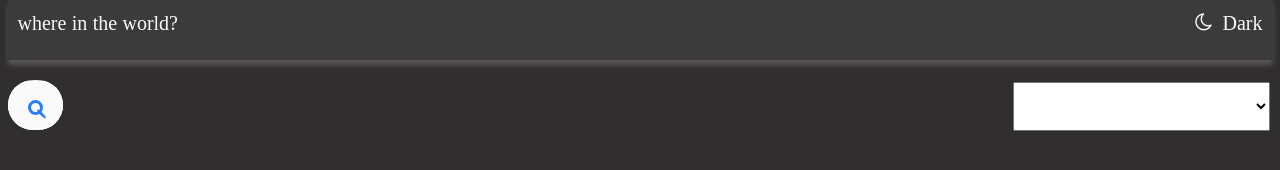
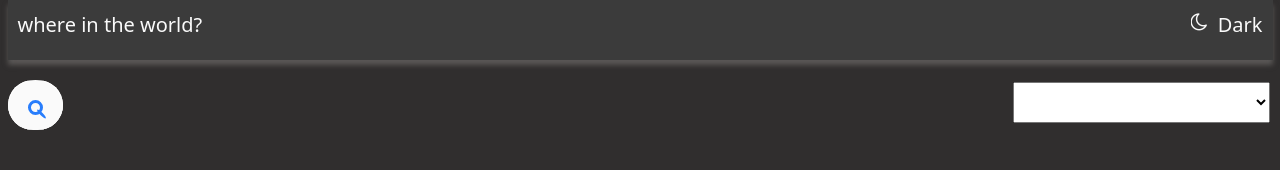
Before and after one commit to DrVali/Countery-API, a plain HTML site: page index.html in a window 1280 px wide. Drawn offline with Linux system fonts and the light colour scheme; files whose address does not match are found by name.

Commit message:
Update style.css

```diff
--- a/style.css
+++ b/style.css
@@ -1,7 +1,3 @@
-@font-face{
-	font-family: "sahel";
-	src: url(fonts/Sahel-FD-WOL.eot) format("eot"),url(fonts/Sahel-FD-WOL.ttf) format("truetype"),url(fonts/Sahel-FD-WOL.woff) format("woff");
-}
 html{
   font-size: 62.5%;
 }
@@ -23,7 +19,6 @@ a{
 }
 body{
 	padding: 0;
-	font-family: "sahel";
 	font-size: 1rem;
   background-color:var(--bodyColor);
 }
```
